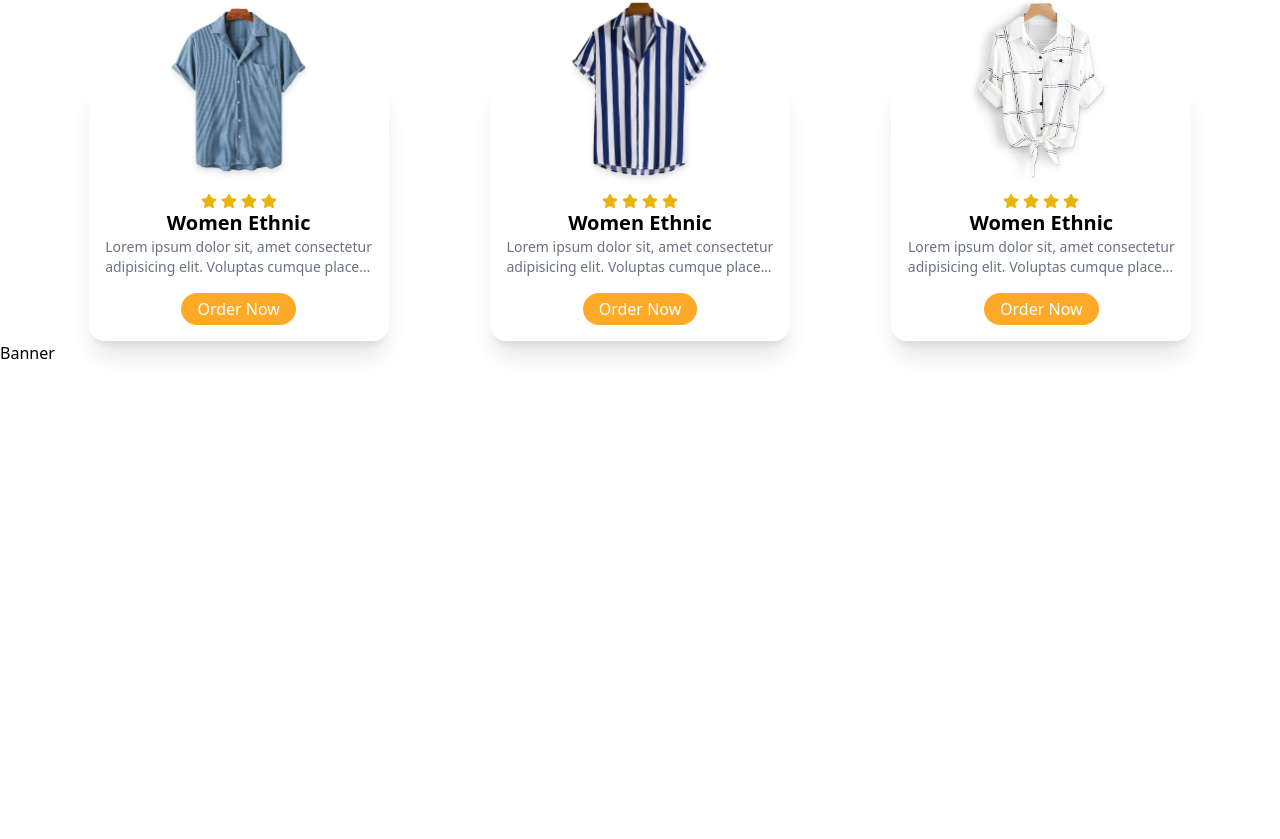
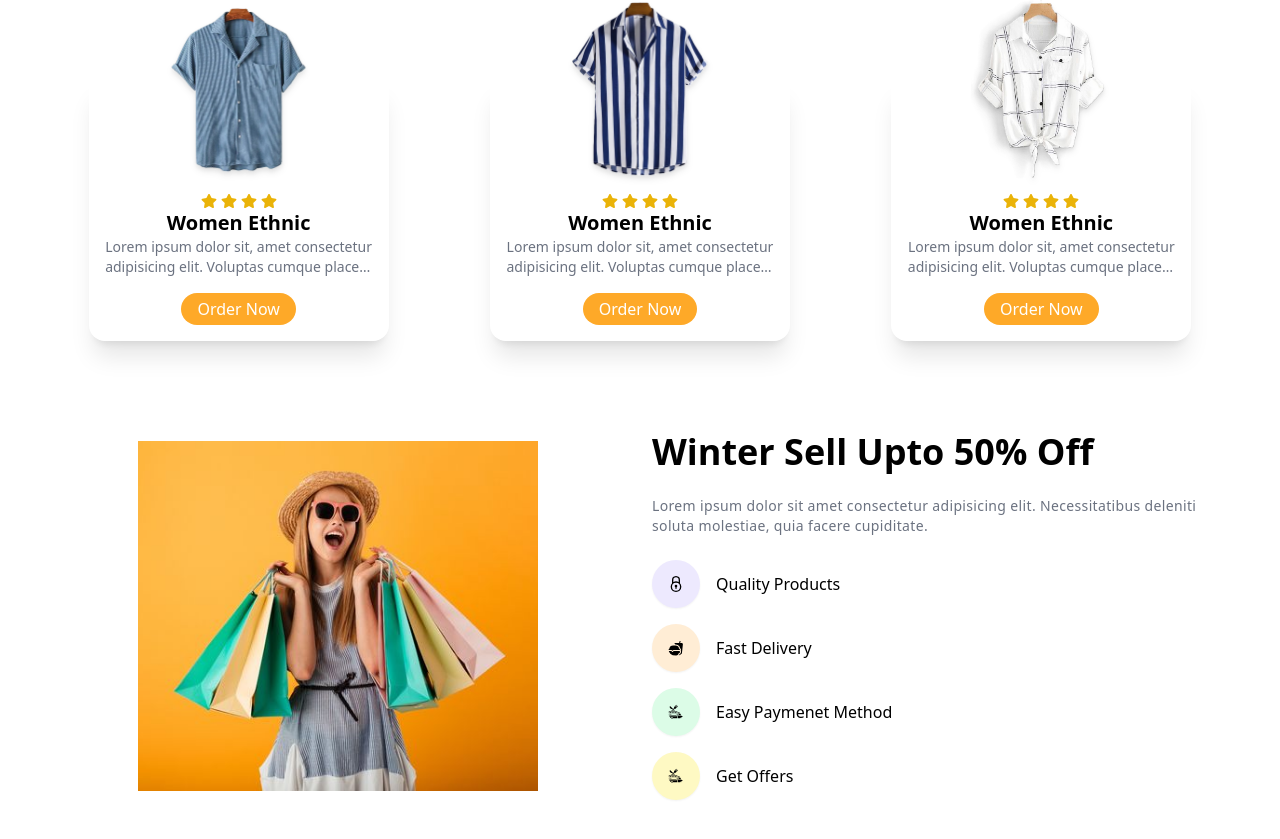
Before and after one commit to dawittamene/zumbara-ecommerce-using-react-, a React (Vite) app: page / in a window 1280 px wide. Shown: the part 1349-2188 px from the top of the page. Before the commit the page ends 1714 px from the top, so only its background shows below. Built offline with nearby package versions, Linux system fonts and the light colour scheme.

Commit message:
Banner page done

```diff
--- a/src/Components/Banner/Banner.jsx
+++ b/src/Components/Banner/Banner.jsx
@@ -1,8 +1,78 @@
 import React from 'react'
+import Image1 from '../../assets/women/women2.jpg'
+import { GrSecure } from "react-icons/gr";
+import { IoFastFood } from "react-icons/io5";
+import { GiFoodTruck } from "react-icons/gi";
 
 const Banner = () => {
   return (
-    <div>Banner</div>
+    <div className=' min-h-[550px] justify-center flex py-12 items-center sm:py-0'>
+      <div className=' container'>
+        <div className=' grid grid-cols-1 sm:grid-cols-2 gap-6 items-center'>
+          {/* image section */}
+
+
+          <div data-aos="zoom-out">
+            <img src={Image1} alt=""
+            className=' max-w-[400px] h-[350px] w-full mx-auto object-cover drop-shadow-[-10px_10px_12px_rgba(0,0,0,1)'
+            />
+          </div>
+          {/* text details section */}
+          <div className=' flex flex-col justify-center gap-6 sm:pt-0'>
+            <h1
+            data-aos="fade-up"
+            className=' text-3xl sm:text-4xl font-bold'>Winter Sell Upto 50% Off</h1>
+            <p
+            data-aos="fade-up"
+            className=' text-gray-500 text-sm tracking-wide leading-5'>
+              Lorem ipsum dolor sit amet consectetur adipisicing elit.
+              Necessitatibus deleniti soluta molestiae, quia facere cupiditate.
+            </p>
+            <div className=' flex flex-col gap-4'>
+              <div
+                data-aos="fade-up"
+                className=' flex gap-4 items-center'>
+                  <GrSecure
+                  className=' text-4xl w-12 h-12 p-4 shadow-sm rounded-full bg-violet-100 dark:bg-violet-400'
+                  />
+                  <p>Quality Products</p>
+
+              </div>
+              <div
+                data-aos="fade-up"
+                className=' flex gap-4 items-center'>
+                  <IoFastFood
+                  className=' text-4xl w-12 h-12 p-4 shadow-sm rounded-full bg-orange-100 dark:bg-orange-400'
+                  />
+                  <p>Fast Delivery</p>
+
+              </div>
+              <div
+                data-aos="fade-up"
+                className=' flex gap-4 items-center'>
+                  <GiFoodTruck
+                  className=' text-4xl w-12 h-12 p-4 shadow-sm rounded-full bg-green-100 dark:bg-green-400'
+                  />
+                  <p>Easy Paymenet Method </p>
+
+              </div>
+              <div
+                data-aos="fade-up"
+                className=' flex gap-4 items-center'>
+                  <GiFoodTruck
+                  className=' text-4xl w-12 h-12 p-4 shadow-sm rounded-full bg-yellow-100 dark:bg-yellow-400'
+                  />
+                  <p>Get Offers</p>
+
+              </div>
+            </div>
+          </div>
+
+
+        </div>
+
+      </div>
+    </div>
   )
 }
 
```
